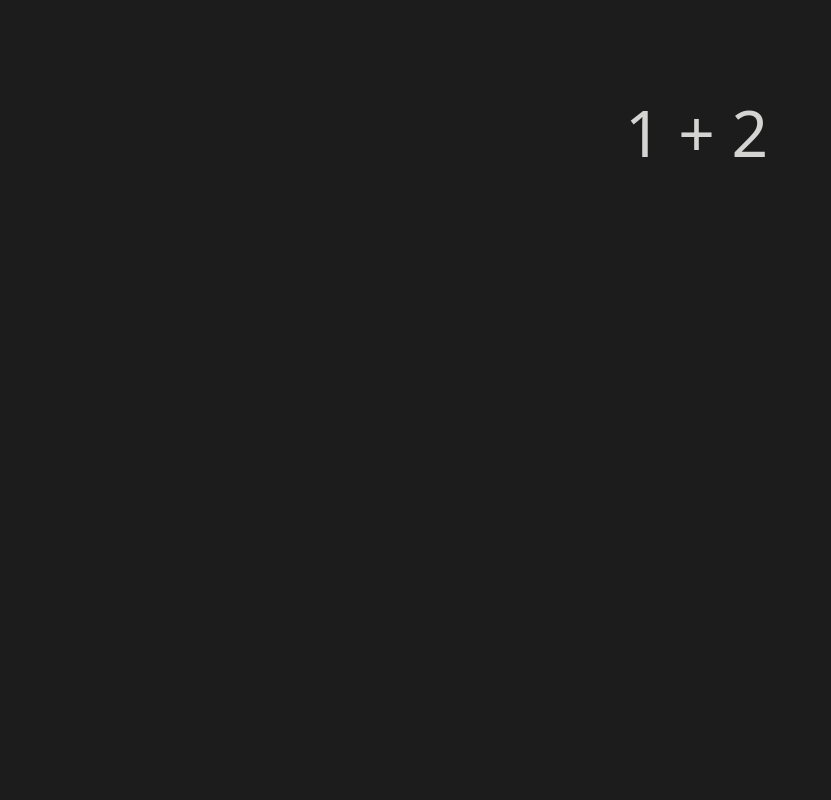
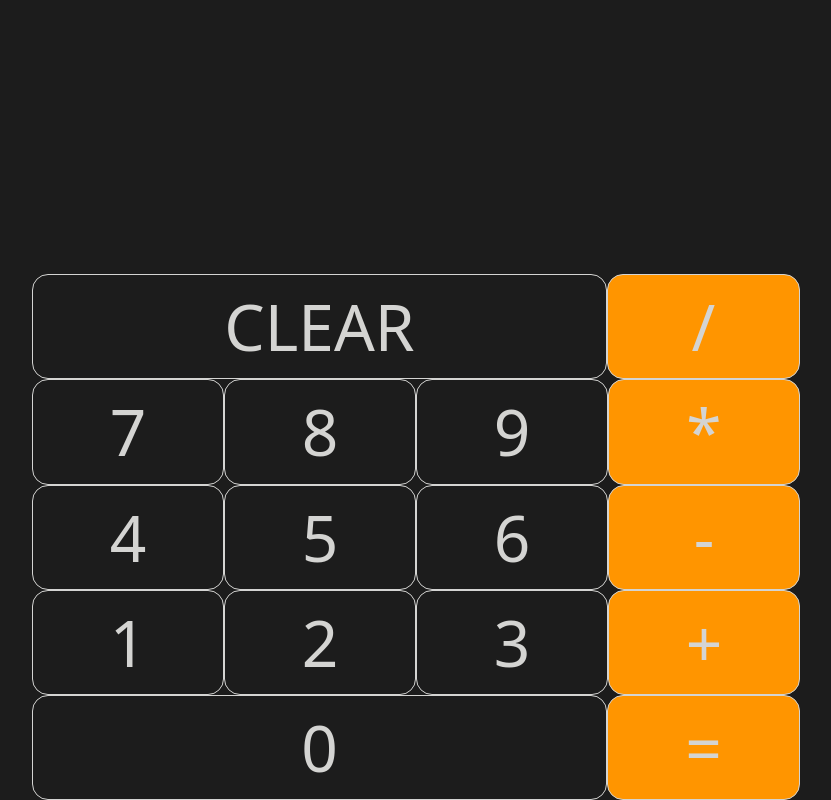
Before and after one commit to kailermai/odin-calculator, a plain HTML site: page index.html in a window 1280 px wide. Shown: the whole page, without its empty margins (224-1055 px from the left). Drawn offline with Linux system fonts and the light colour scheme.

Commit message:
Added the layout of the calculator with numbers and styling

```diff
--- a/index.html
+++ b/index.html
@@ -10,30 +10,32 @@
 
 <body>
     <div class="container">
-        <div class="display">1 + 2</div>
+        <div class="display"></div>
         <div class="row1">
-            <div class="button"></div>
-            <div class="button"></div>
-            <div class="button"></div>
-            <div class="button"></div>
+            <div class="button clear"> CLEAR</div>
+            <div class="button divide">/</div>
         </div>
         <div class="row2">
-            <div class="button"></div>
-            <div class="button"></div>
-            <div class="button"></div>
-            <div class="button"></div>
+            <div class="button">7</div>
+            <div class="button">8</div>
+            <div class="button">9</div>
+            <div class="button multiply">*</div>
         </div>
         <div class="row3">
-            <div class="button"></div>
-            <div class="button"></div>
-            <div class="button"></div>
-            <div class="button"></div>
+            <div class="button">4</div>
+            <div class="button">5</div>
+            <div class="button">6</div>
+            <div class="button subtract">-</div>
         </div>
         <div class="row4">
-            <div class="button"></div>
-            <div class="button"></div>
-            <div class="button"></div>
-            <div class="button"></div>
+            <div class="button">1</div>
+            <div class="button">2</div>
+            <div class="button">3</div>
+            <div class="button add">+</div>
+        </div>
+        <div class="row5">
+            <div class="button zero">0</div>
+            <div class="button equal">=</div>
         </div>
     </div>
 </body>
--- a/styles.css
+++ b/styles.css
@@ -19,7 +19,7 @@ body {
 
 .display {
     display: flex;
-    flex: 3;
+    flex: 2;
     justify-content: flex-end;
     align-items: center;
     box-sizing: border-box;
@@ -29,12 +29,32 @@ body {
 .row1,
 .row2,
 .row3,
-.row4 {
+.row4,
+.row5 {
     display: flex;
-    flex: 2;
+    flex: 1;
 }
 
 .button {
     display: flex;
     flex: 1;
+    justify-content: center;
+    align-items: center;
+    border-style: solid;
+    border-color: #D4D4D2;
+    border-width: 1px;
+    border-radius: 16px;
 }
+
+.button.clear,
+.button.zero {
+    flex: 3;
+}
+
+.button.add,
+.button.subtract,
+.button.multiply,
+.button.divide,
+.button.equal {
+    background-color: #FF9500;
+}
```
